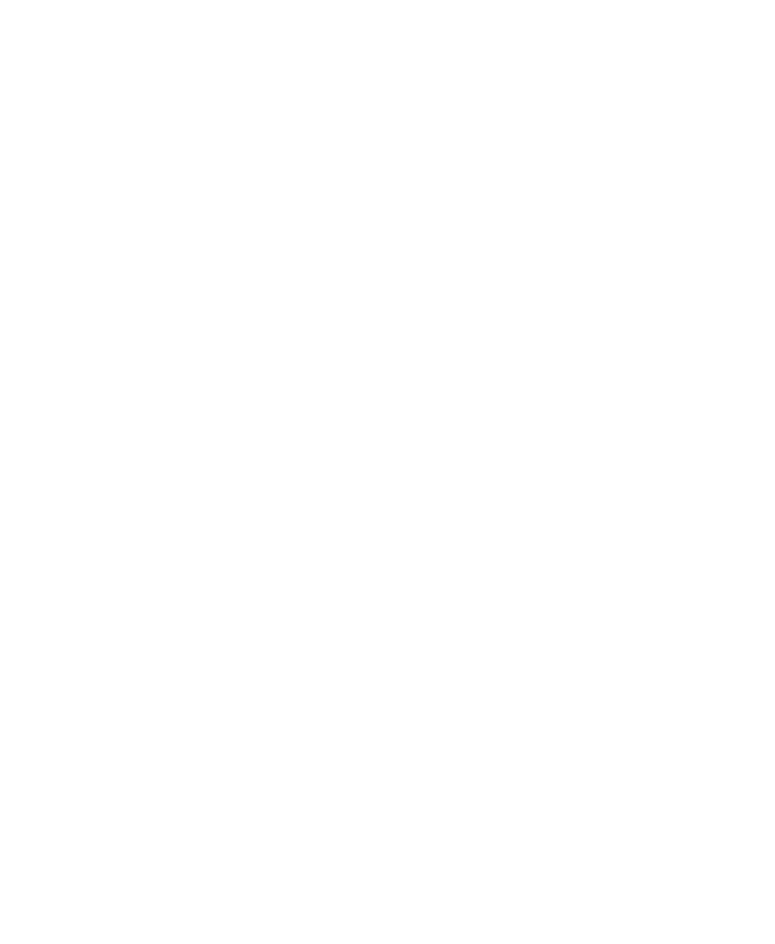
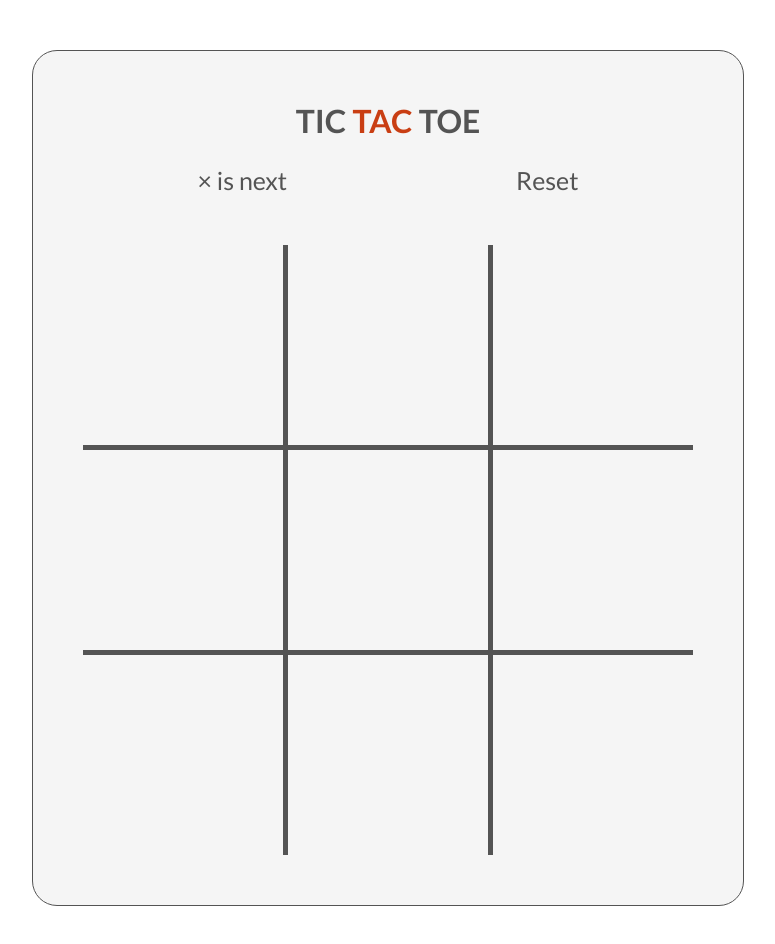
Before and after one commit to whoisasey/tictactoe, a plain HTML site: page index.html in a window 1280 px wide. Shown: the whole page, without its empty margins (252-1027 px from the left). Before the commit the page ends 800 px from the top, so only its background shows below. Drawn offline with Linux system fonts and the light colour scheme.

Commit message:
base styles and setup

```diff
--- a/index.html
+++ b/index.html
@@ -3,7 +3,30 @@
 <head>
 	<meta charset="UTF-8">
 	<meta name="viewport" content="width=device-width, initial-scale=1.0">
+	<link rel="stylesheet" href="./styles.css">
 	<title>TIC TAC TOE</title>
+		<div class="container">
+			<h1 class="title">TIC <span>TAC</span> TOE</h1>
+			<div class="status-action">
+				<div class="status">× is next</div>
+				<button>Reset</button>
+			</div>
+			<div class="game-grid">
+				<div class="game-cell"></div>
+				<div class="game-cell"></div>
+				<div class="game-cell"></div>
+				<div class="game-cell"></div>
+				<div class="game-cell"></div>
+				<div class="game-cell"></div>
+				<div class="game-cell"></div>
+				<div class="game-cell"></div>
+				<div class="game-cell"></div>
+			</div>
+
+		</div>
+
+		<script src='./app.js'></script>
+
 </head>
 <body>
 
--- a/styles.css
+++ b/styles.css
@@ -0,0 +1,79 @@
+@import url("https://fonts.googleapis.com/css2?family=Lato:wght@400;700&display=swap");
+
+:root {
+	--main: #545454;
+	--container: whitesmoke;
+	--title: #c93e13;
+	--won: #bd022f;
+	--x: #0d0d96;
+	--o: #ffff00;
+}
+
+* {
+	box-sizing: border-box;
+	margin: 0;
+	padding: 0;
+	font-family: "Lato", sans-serif;
+	color: var(--main);
+}
+
+body {
+	display: flex;
+	justify-content: center;
+}
+
+.container {
+	border: 1px solid var(--main);
+	background: var(--container);
+	margin: 50px;
+	padding: 50px;
+	border-radius: 25px;
+}
+.game-grid {
+	background: var(--main);
+	display: grid;
+	grid-template-columns: repeat(3, 1fr);
+	grid-template-rows: repeat(3, 1fr);
+	grid-gap: 5px;
+	margin-top: 50px;
+}
+
+.game-cell {
+	background: var(--container);
+	display: flex;
+	justify-content: center;
+	align-items: center;
+	cursor: pointer;
+	height: 200px;
+	width: 200px;
+}
+
+.title {
+	text-align: center;
+}
+
+.title span {
+	color: var(--title);
+}
+
+.status-action,
+button {
+	font-size: 25px;
+}
+
+.status-action {
+	display: flex;
+	margin-top: 25px;
+	justify-content: space-around;
+	height: 30px;
+}
+
+.status span {
+	color: var(--title);
+}
+
+button {
+	cursor: pointer;
+	border: none;
+	background-color: transparent;
+}
```
